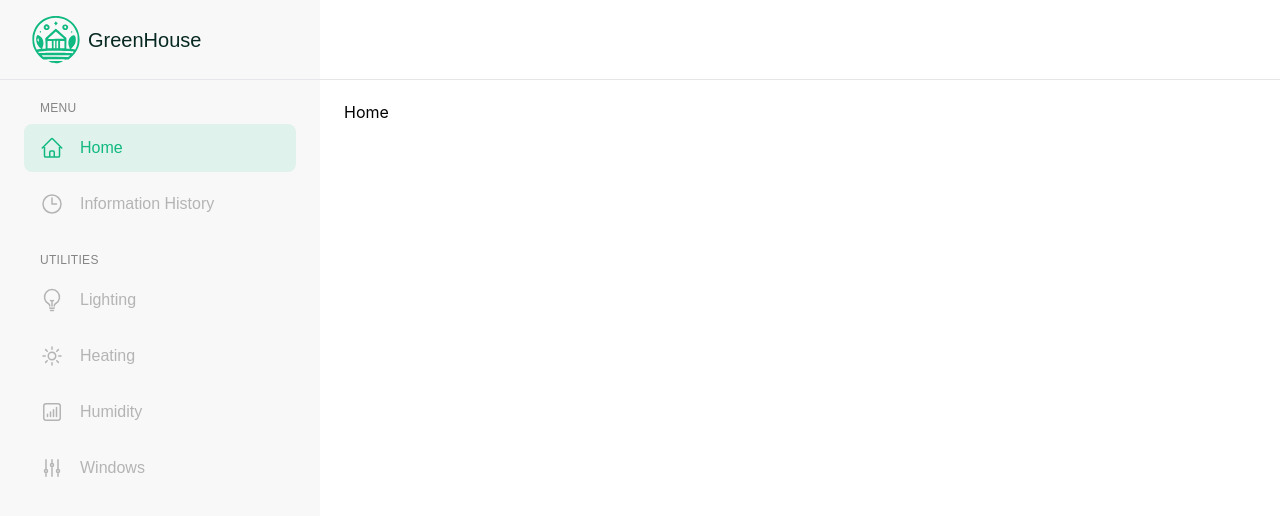
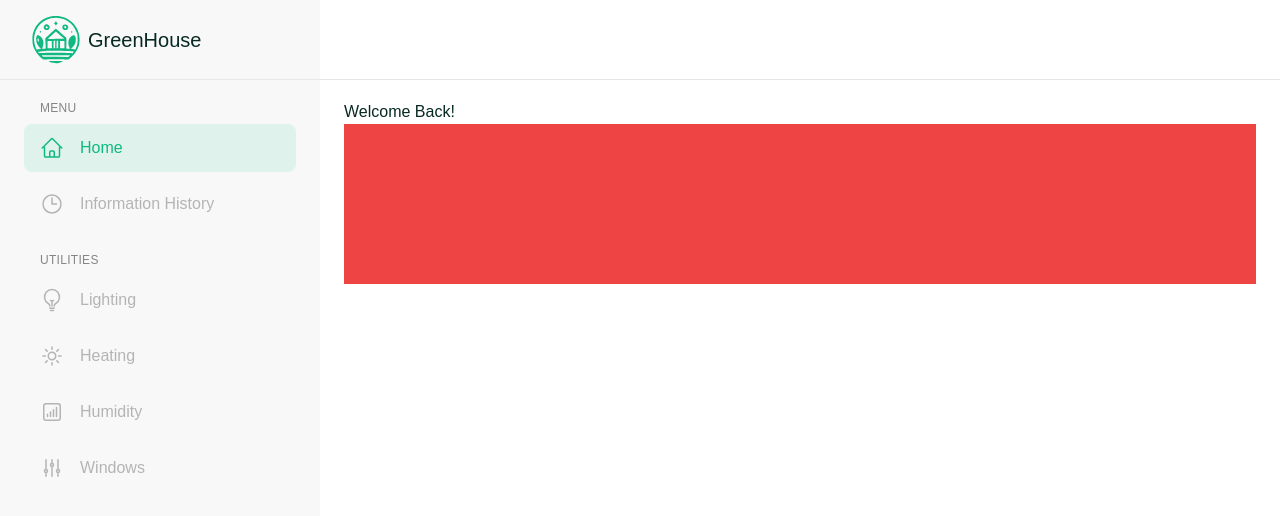
Before and after one commit to sMarekus/green-house-dashboard, a React (Create React App) app: page / in a window 1280 px wide. Shown: the top 516 px of the page. Built offline with nearby package versions, Linux system fonts and the light colour scheme; sample sign-in values are in the browser's storage.

Commit message:
SEP-129: Style

```diff
--- a/src/pages/Home/Home.tsx
+++ b/src/pages/Home/Home.tsx
@@ -7,7 +7,21 @@ interface HomeProps {
 const Home: React.FC<HomeProps> = () => {
     return (
         <div className='pt-[100px] px-5 lg:pl-[272px] xl:pl-[344px] lg:pr-4 xl:pr-6'>
-            Home
+            <h1 className='font-pt_sans_arrow text-secondary 2xl:text-5xl'>Welcome Back!</h1>
+
+            <div className='flex justify-between 2xl:gap-x-10 2xl:pt-8'>
+                <div className='w-1/3 h-40 bg-red-500'>
+
+                </div>
+
+                <div className='w-1/3 h-40 bg-red-500'>
+
+                </div>
+
+                <div className='w-1/3 h-40 bg-red-500'>
+
+                </div>
+            </div>
         </div>
     );
 };
```
